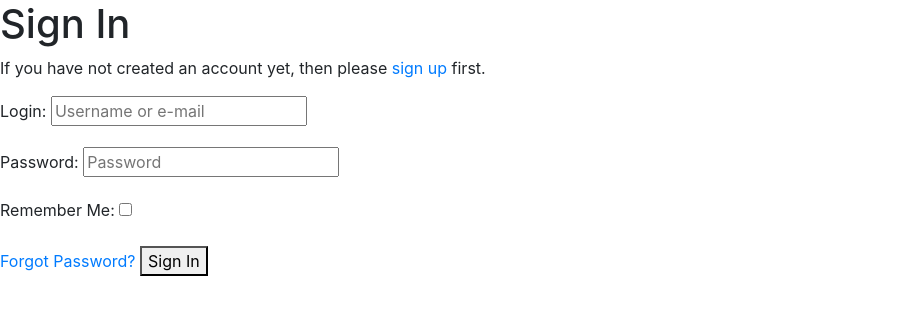
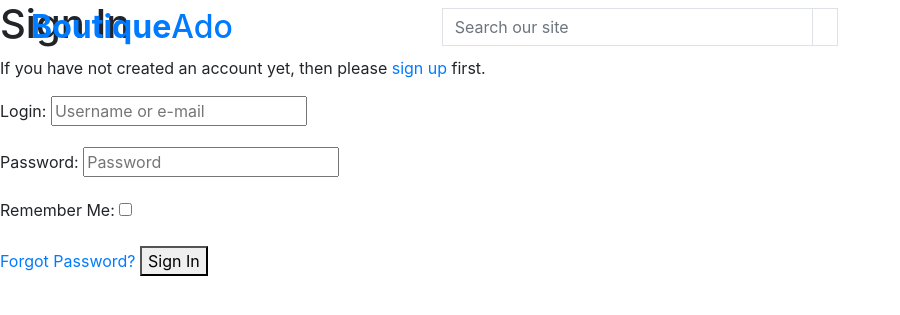
Before and after one commit to MoniMurray/boutique_ado_v1, a Django app: page /accounts/login/ in a window 1280 px wide. Shown: the top 315 px of the page, without its empty margins (0-900 px from the left). Run offline with Django 3.2, Linux system fonts and the light colour scheme; some libraries are stand-ins or nearby versions.

Commit message:
Add Logo, Search Bar, Account and Shopping Bag links

```diff
--- a/templates/base.html
+++ b/templates/base.html
@@ -37,7 +37,39 @@
 </head>
 
 <body>
-    <header class="container-fluid fixed-top"></header>
+    <header class="container-fluid fixed-top">
+        <!-- logo -->
+        <div class="row">
+            <div class="col-12 col-lg-4 my-auto py-1 py-lg-0 text-lg-left">
+                <a href="{% url 'home' %}" class="nav-link main-logo-link">
+                    <h2 class="logo-fong text-black my-0"><strong>Boutique</strong>Ado</h2>
+                </a>
+            </div>
+            <!-- Search bar -->
+            <div class="col-12 col-lg-4 my-auto py-1 py-lg-0 text-lg-left">
+                <form method="GET" action="">
+                    <div class="input-group w100">
+                        <input class="form-control border border-black rounded-0" type="text" name="q"
+                            placeholder="Search our site">
+                        <div class="input-group-append">
+                            <button class="form-control btn btn-black border border-black rounded-0" type="submit">
+                                <span class="icon">
+                                    <i class="fas fa-search"></i>
+                                </span>
+                            </button>
+                        </div>
+                    </div>
+                </form>
+            </div>
+            <!-- Account & Shopping Bag links -->
+            <div class="col-12 col-lg-4 my-auto py-1 py-lg-0 text-lg-left">
+                <ul class="list-inline list-unstyled text-center text-lg-right my-0">
+                    <li class="list-inline-item dropdown"></li>
+                    <li class="list-inline-item"></li>
+                </ul>
+            </div>
+        </div>
+    </header>
 
     {% if messages %}
     <div class="message-container"></div>
```
